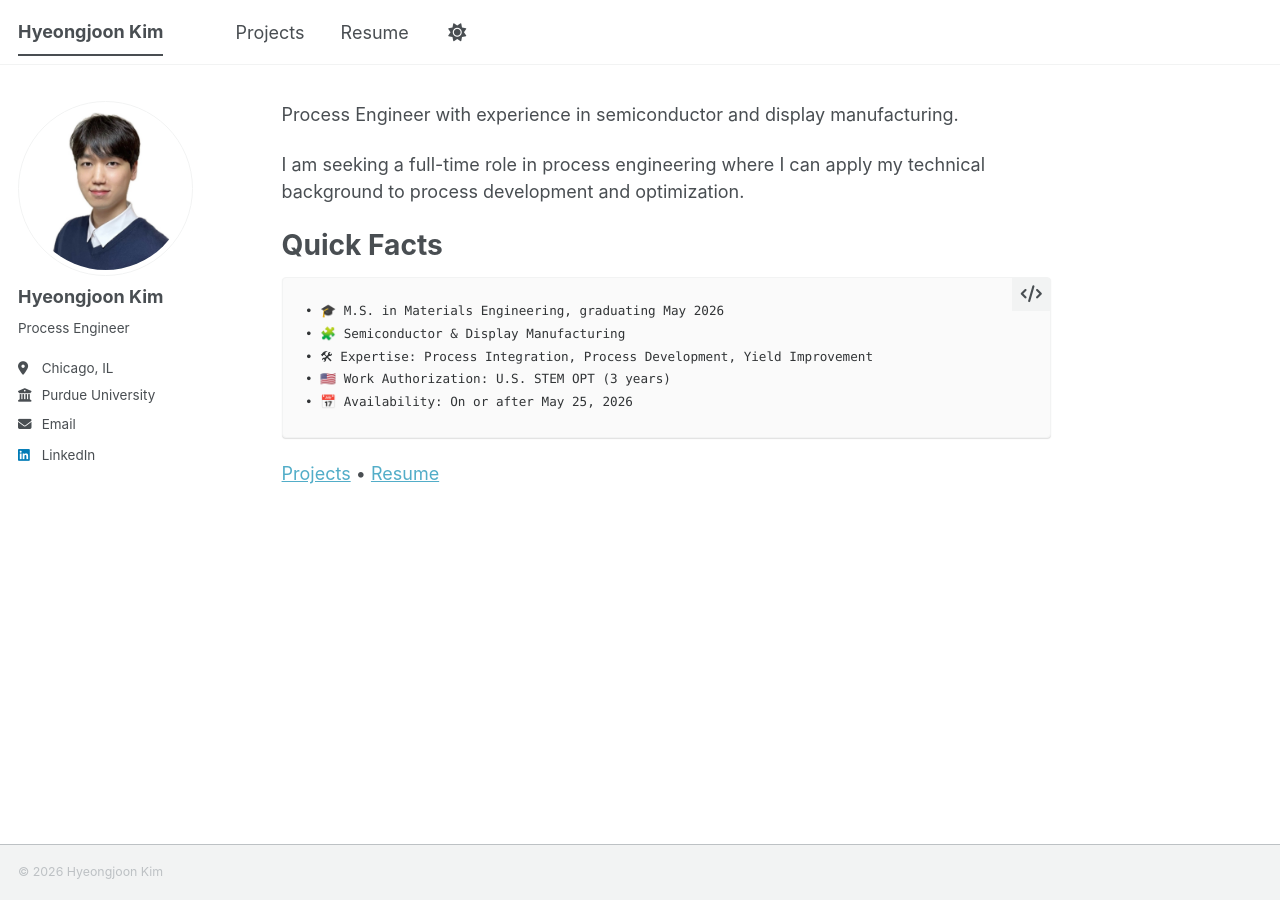
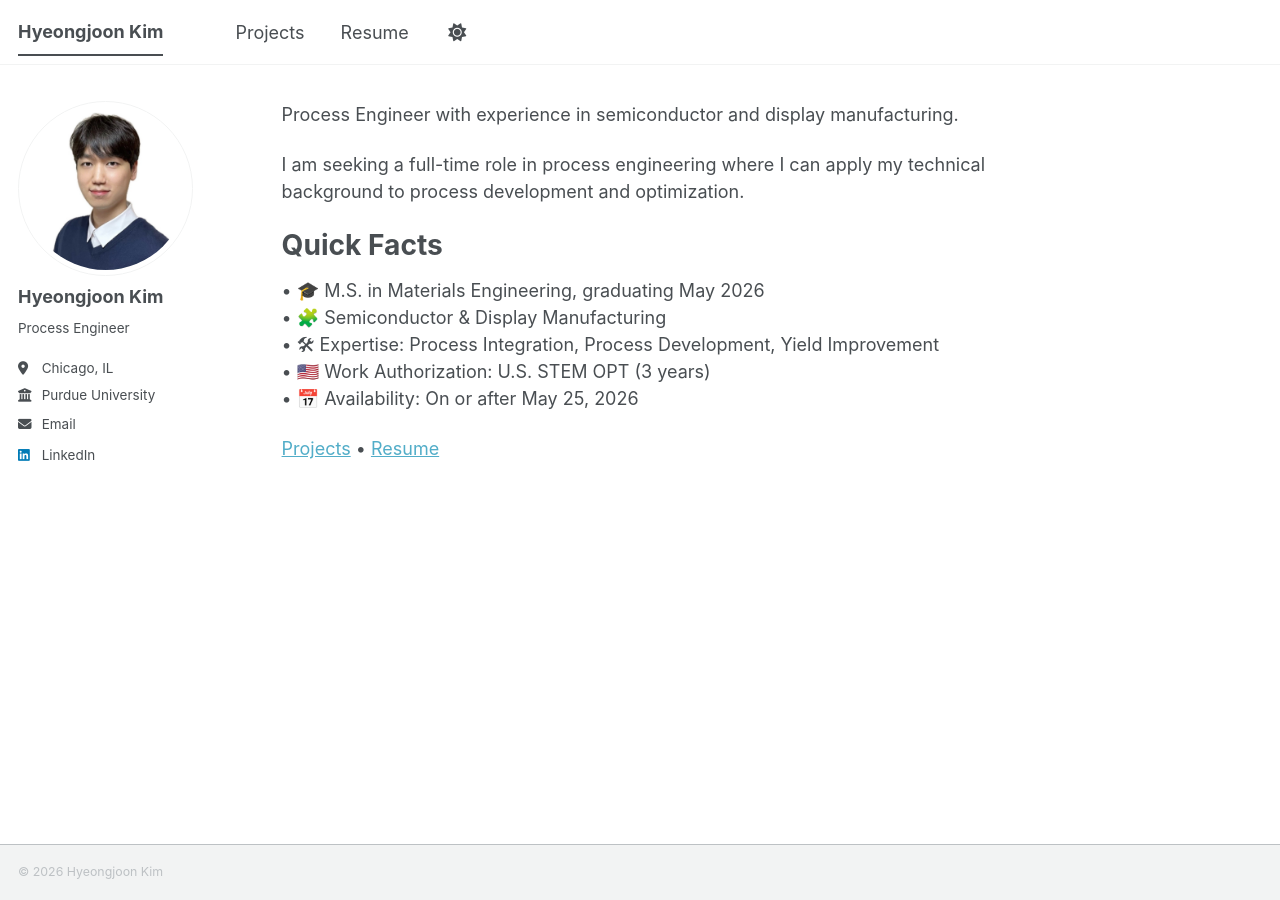
Before and after one commit to joonk1214/joonk1214.github.io, a Jekyll site: the page built from _pages/about.md, in a window 1280 px wide. Built offline with Jekyll 4.4.1, drawn with Linux system fonts in a browser that asks for light colours; a script bundle is joined from its source files by our own code; library files that are not in the unit come from our copies.

```diff
--- a/_pages/about.md
+++ b/_pages/about.md
@@ -12,10 +12,10 @@ I am seeking a full-time role in process engineering where I can apply my techni
 
 Quick Facts
 ======
-	• 🎓 M.S. in Materials Engineering, graduating May 2026
-	• 🧩 Semiconductor & Display Manufacturing
-	• 🛠 Expertise: Process Integration, Process Development, Yield Improvement
-	• 🇺🇸 Work Authorization: U.S. STEM OPT (3 years)
-	• 📅 Availability: On or after May 25, 2026
+• 🎓 M.S. in Materials Engineering, graduating May 2026<br>
+• 🧩 Semiconductor & Display Manufacturing<br>
+• 🛠 Expertise: Process Integration, Process Development, Yield Improvement<br>
+• 🇺🇸 Work Authorization: U.S. STEM OPT (3 years)<br>
+• 📅 Availability: On or after May 25, 2026<br>
 
 [Projects](/portfolio/) • [Resume](/resume/)
```
